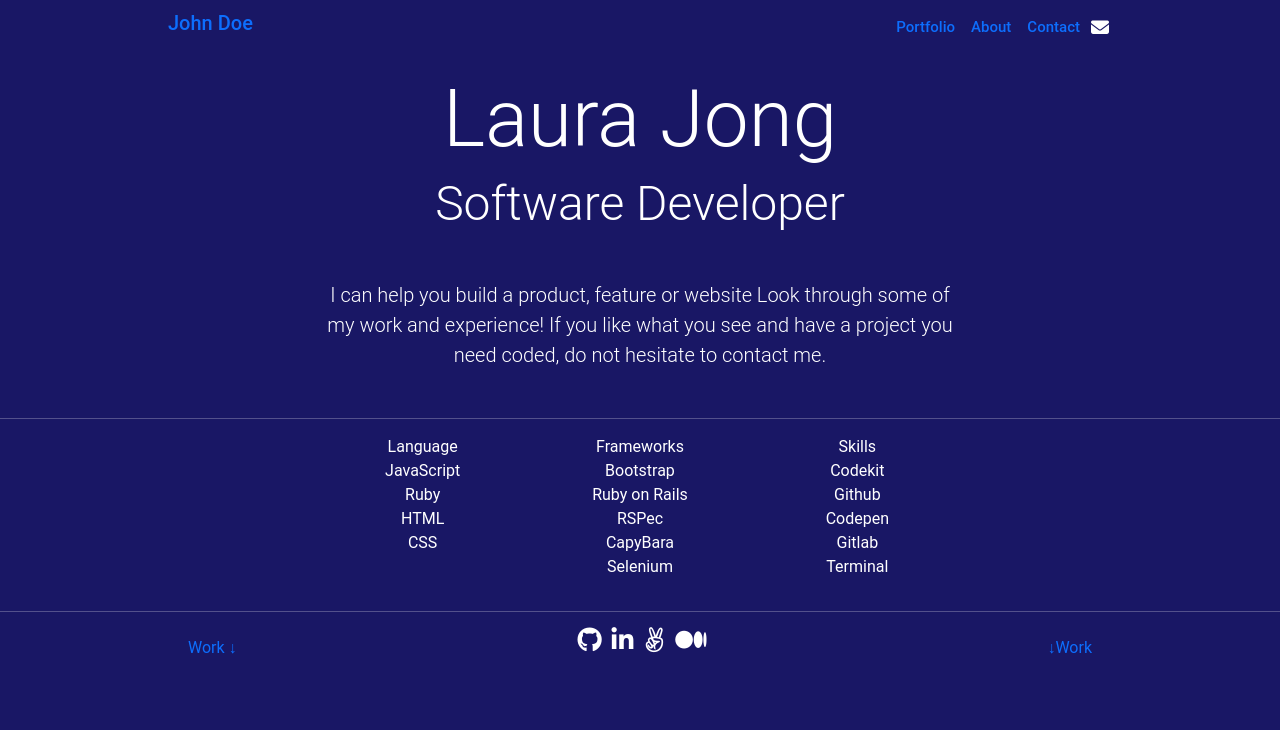
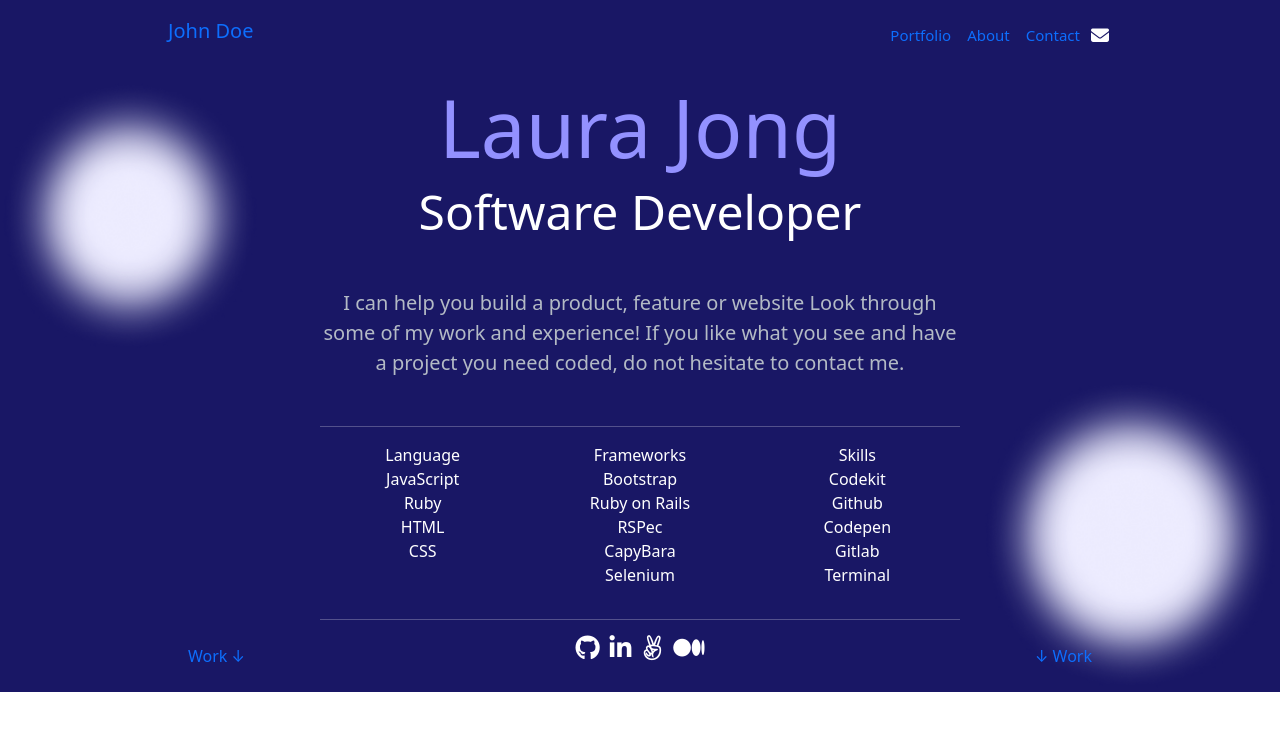
Before and after one commit to WalterOkumu/portfolio-exercise, a website: page index.html in a window 1280 px wide. Drawn offline with nearby package versions, Linux system fonts and the light colour scheme.

Commit message:
Added background image and cleaned up About Section

```diff
--- a/css/styles.css
+++ b/css/styles.css
@@ -1,7 +1,6 @@
-* {
+body {
    font-family: 'Roboto', sans-serif;
    font-style: normal;
-   background-color: #191765;
 }
 
 a {
@@ -11,6 +10,7 @@ a {
 .navbar-nav {
    font-weight: 500;
    color: white;
+   background-color: #191765;
 }
 
 .navbar-brand {
@@ -32,11 +32,24 @@ a {
 
 .about {
    color: white;
+   background-image: url("../assets/two circles header.png");
+   background-repeat: no-repeat;
+   background-size: 100% 100%;
+   background-color: #191765;
+}
+
+.about-title-header {
+   color: #9391FF;
+   font-weight: 700;
+}
+
+.about-body {
+   color: #B3BAC5;
 }
 
 hr {
-   margin: auto;
-   /* width: 50%; */
+   width: 50%;
+   color: #646369;
 }
 
 .fa-github,
--- a/index.html
+++ b/index.html
@@ -14,7 +14,7 @@
     <title>Portfolio Exercise</title>
   </head>
   <body>
-    <nav class="navbar-nav navbar-expand-lg" >
+    <nav class="navbar-nav navbar-expand-lg pt-2" >
       <div class="d-flex mb-3">
         <div class="logo me-auto p-2 ">
           <a class="navbar-brand" href="#">John Doe</a>
@@ -39,14 +39,14 @@
     </nav>
     <section class="about text-center">
       <div class="about-title">
-        <h1 class="display-1 mb-2">Laura Jong</h1>
+        <h1 class="display-1 mb-2 about-title-header">Laura Jong</h1>
         <h3 class="display-5 mb-4">Software Developer</h3>
       </div>
       <div class="about-body mt-5">
         <p class="lead w-50 m-auto">I can help you build a product, feature or website Look through some of my work and experience! If you like what you see and have a project you need coded,  do not hesitate to contact me.</p>
       </div>
       <div class="expertise mt-5 ">
-        <hr/>
+        <hr class="mx-auto"/>
         <div class="row justify-content-md-center">
           <ul class="list-unstyled col col-lg-2">
             <li>Language</li>
@@ -100,7 +100,7 @@
             </li>
           </ul>
         </div>
-        <hr />
+        <hr class="mx-auto"/>
       </div>
       <div class="container about-footer d-flex flex-row justify-content-between w-75">
         <a href="" class="nav-link"><p>Work &#8595;</p></a>
@@ -120,7 +120,7 @@
             </li>
           </ul>
         </div>
-        <a href=""class="nav-link"><p>&#8595;Work</p></a>
+        <a href=""class="nav-link"><p>&#8595; Work</p></a>
       </div>
 
     </section>
```
Also changed, not shown: assets/two circles header.png (added).
